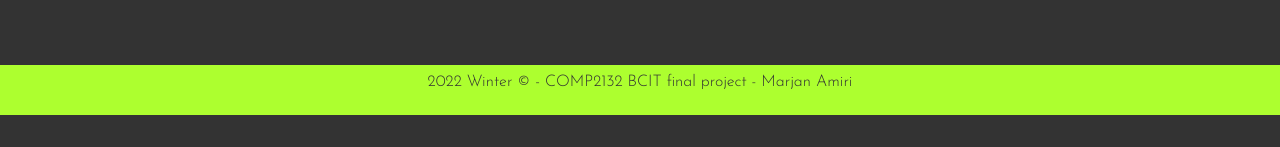
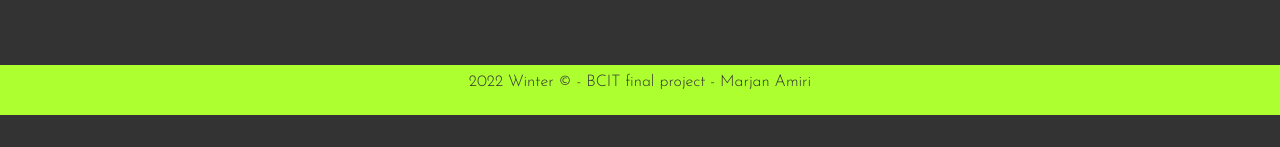
Before and after one commit to Marjanamiiri/Comp2132-Final-project, a plain HTML site: page index.html in a window 1280 px wide. Shown: the part 650-797 px from the top of the page. Drawn offline with nearby package versions, Linux system fonts and the light colour scheme; a web font is replaced by a local one.

Commit message:
remove comp 2132

```diff
--- a/index.html
+++ b/index.html
@@ -104,7 +104,7 @@
 
     <!-- <nav id="footerPlaceHolder"></nav> -->
     <footer>
-        <p><p>2022 Winter <span>&copy;</span> - COMP2132 BCIT final project - Marjan Amiri </p></p><br>
+        <p><p>2022 Winter <span>&copy;</span> - BCIT final project - Marjan Amiri </p></p><br>
 
     </footer>
 
```
Also changed, not shown: 1 other file.
